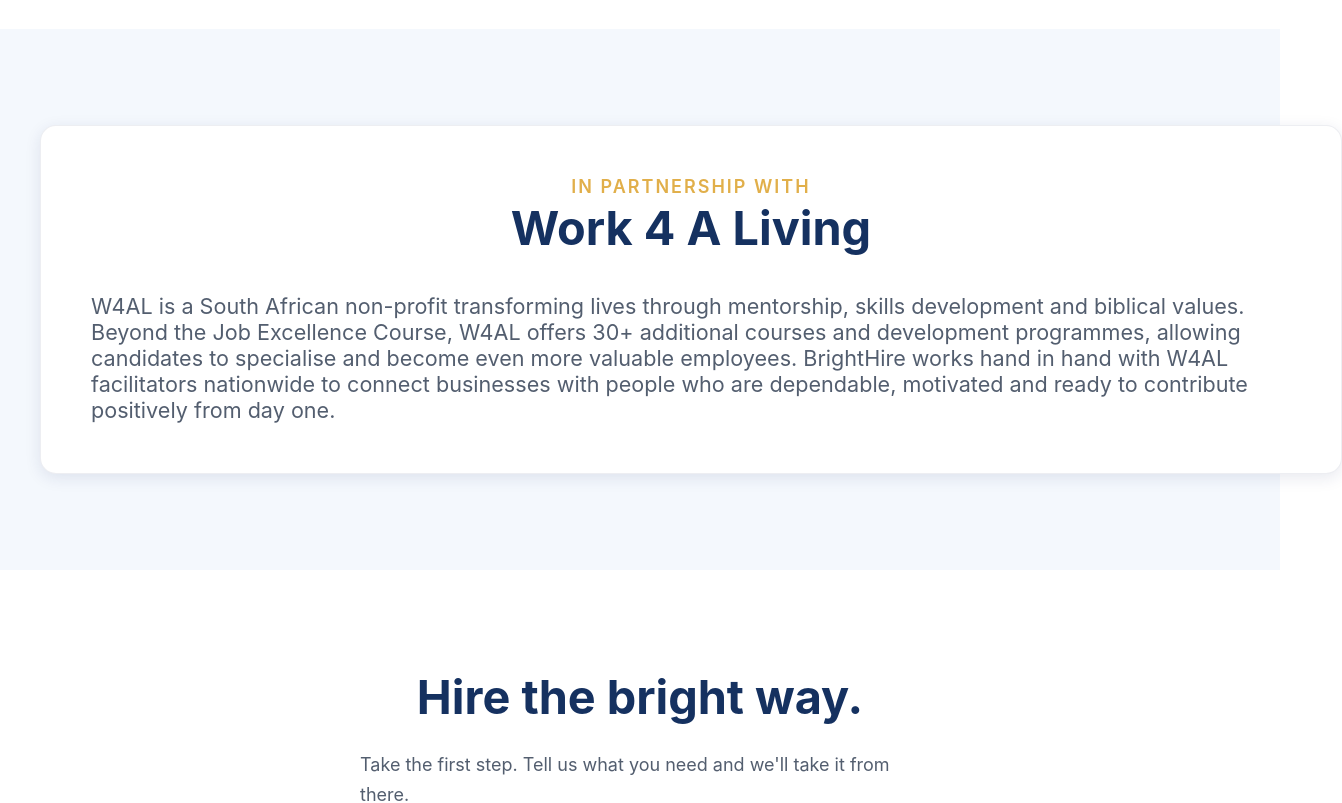
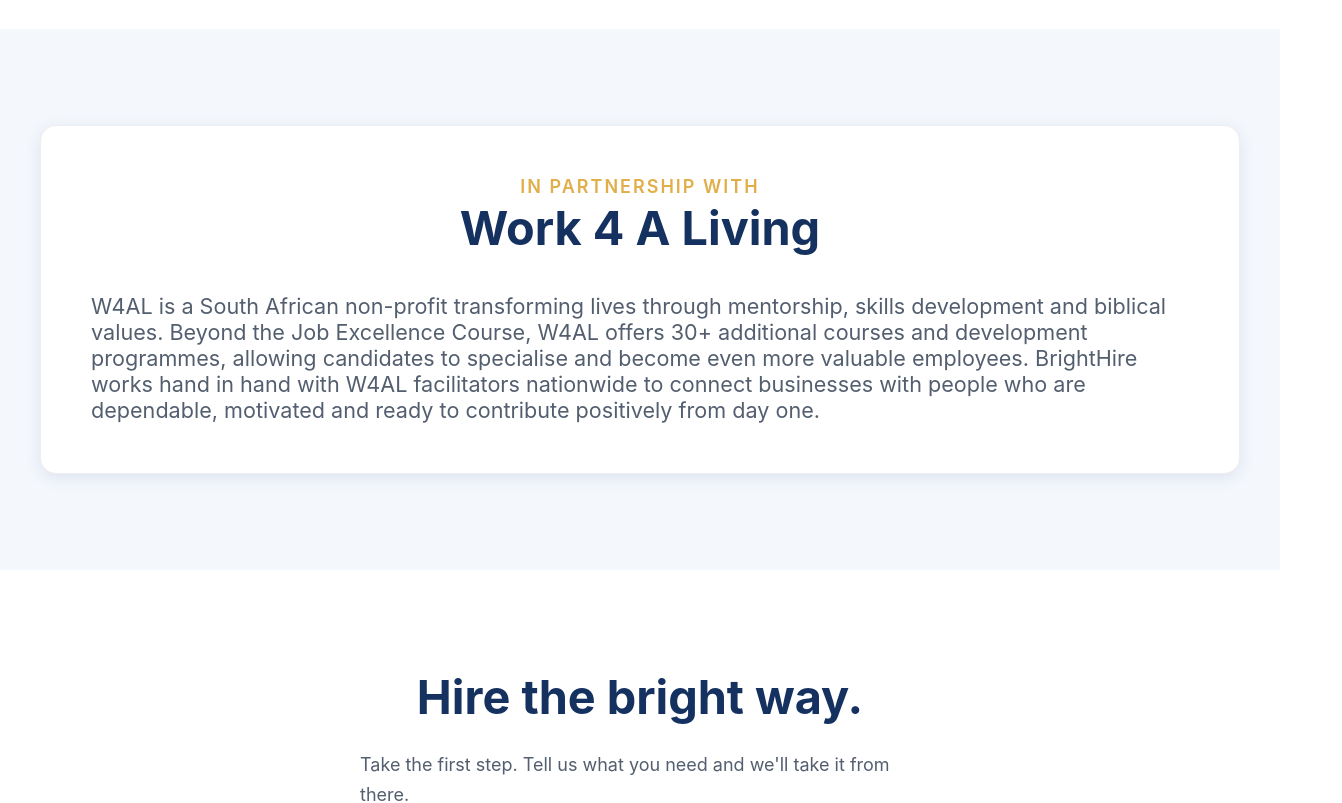
Before and after one commit to Orbtech-Solutions/brighthire-website, a React (Vite) app: page /how-it-works in a window 1280 px wide. Shown: the part 2620-3423 px from the top of the page, 1342 px wide, since content can reach past the window. Built offline with nearby package versions, Linux system fonts and the light colour scheme; no server answers.

Commit message:
Centered /how-it-works/partnership-section

```diff
--- a/src/pages/howitworks/sections/partnership/partnership.css
+++ b/src/pages/howitworks/sections/partnership/partnership.css
@@ -1,11 +1,13 @@
-.whole-section {
+.partnership-section {
   background: var(--color-light-gray);
+
 }
-
-
+.partnership-section .section-inner {
+  display: flex;
+  justify-content: center;
+}
 .section-partnership__card {
    width: 100%;
-   margin: 0 auto;
    padding: 50px;
    background-color: white;
 }
--- a/src/pages/howitworks/sections/partnership/partnership.jsx
+++ b/src/pages/howitworks/sections/partnership/partnership.jsx
@@ -4,12 +4,15 @@
 
 export default function Partnership() {
     return(
-        <section className="whole-section">
-            <div className="section-inner section-partnership">
-                <Card heading={<Heading smallText="In partnership with" heading="Work 4 A Living"/>} body="W4AL is a South African non-profit transforming lives through mentorship, skills development and biblical values.
+        <section className="partnership-section">
+            <div className="section-inner">
+                <Card
+                heading={<Heading smallText="In partnership with" heading="Work 4 A Living"/>}
+                body="W4AL is a South African non-profit transforming lives through mentorship, skills development and biblical values.
                 Beyond the Job Excellence Course, W4AL offers 30+ additional courses and development programmes, allowing candidates to specialise and become even more valuable employees.
                 BrightHire works hand in hand with W4AL facilitators nationwide to connect businesses with people who are dependable, motivated and ready to contribute positively from day one."
-                className="section-partnership__card"/>
+                className="section-partnership__card"
+                />
             </div>
         </section>
     )
```
